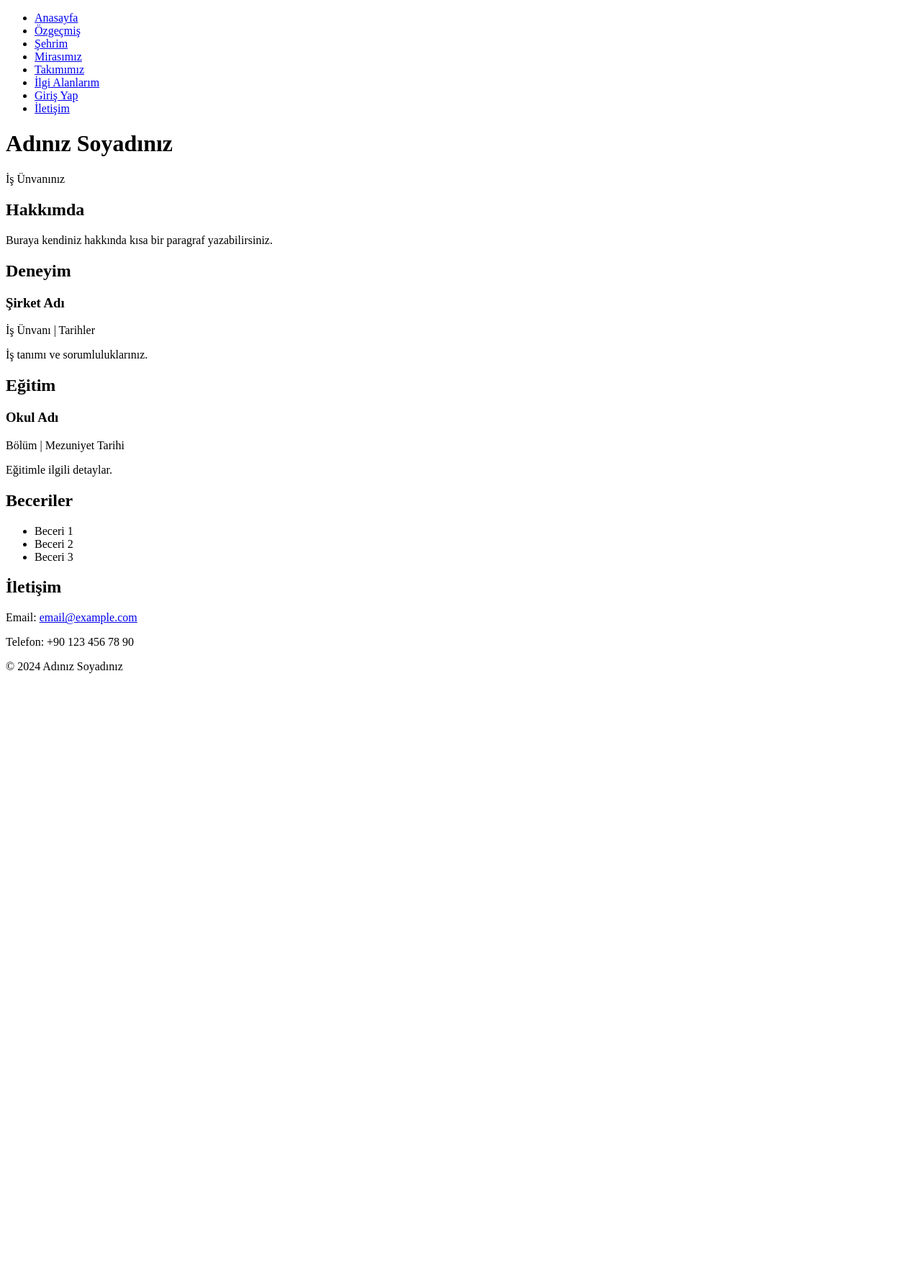
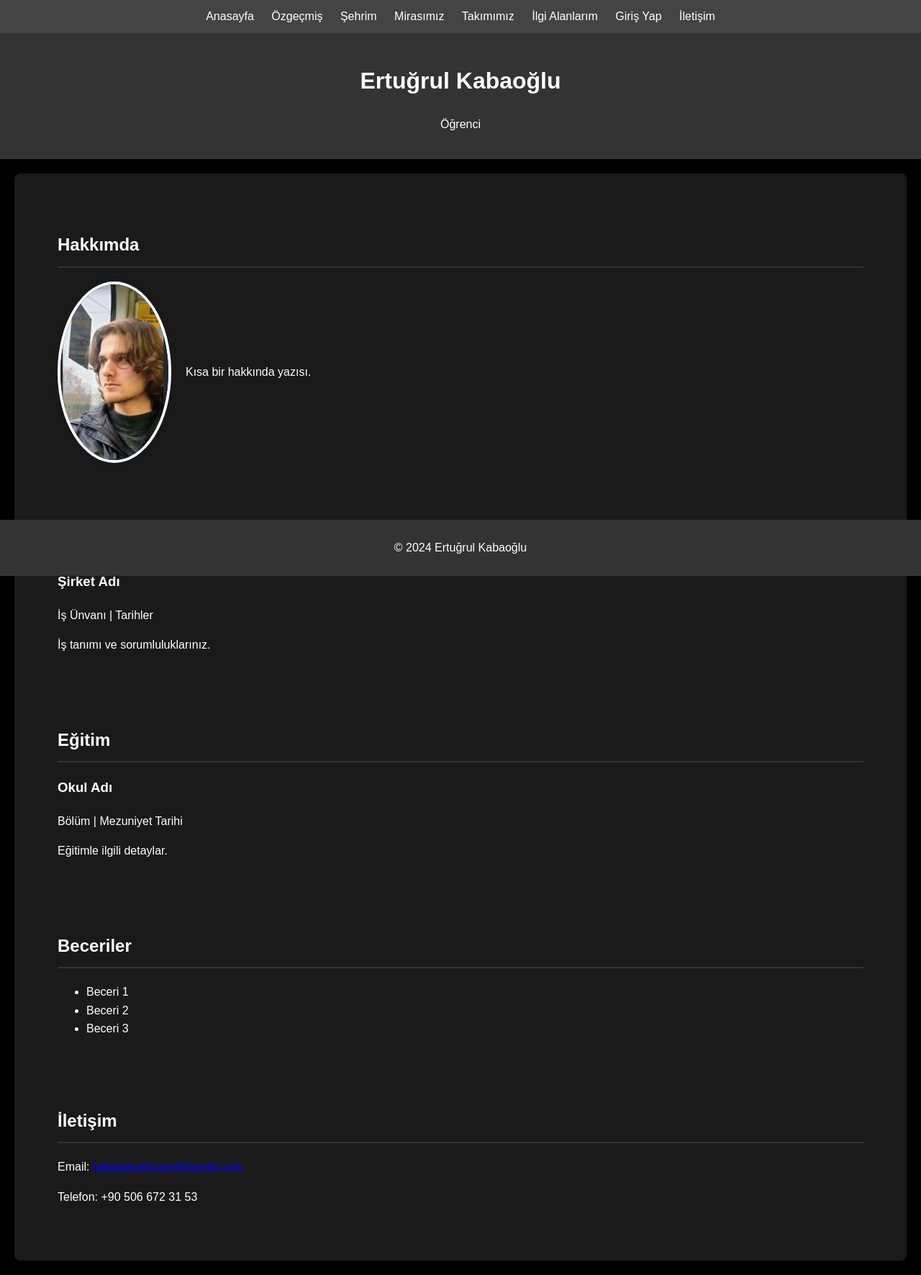
Before and after one commit to Wujin0/Sakarya-niversitesi-Web-teknolojileri, a PHP site: the page made by özgeçmiş.html in a window 1280 px wide. Shown: the whole page at 72% size. Before the commit the page ends 935 px from the top, so only its background shows below. Run offline with PHP 8.4, Linux system fonts and the light colour scheme.

Commit message:
cv kısmını biraaz hallettim

```diff
--- a/style.css
+++ b/style.css
@@ -152,23 +152,25 @@
     background-color: #0056b3;
 }
 
-/* CV stil */
+/* CV Genel Stil */
 .body-cv {
     font-family: Arial, sans-serif;
-    line-height: 1.6;
+    background-color: #000; /* Siyah arka plan */
+    color: #fff; /* Beyaz metin rengi */
     margin: 0;
     padding: 0;
+    line-height: 1.6;
 }
 
 .header-cv {
-    background: #333;
-    color: #fff;
+    background-color: #333; /* Koyu gri arka plan */
+    color: #fff; /* Beyaz metin rengi */
     padding: 20px 0;
     text-align: center;
 }
 
 .nav-cv {
-    background: #444;
+    background-color: #444; /* Orta gri arka plan */
     padding: 10px 0;
     text-align: center;
 }
@@ -176,6 +178,7 @@
 .nav-cv ul {
     list-style: none;
     padding: 0;
+    margin: 0;
 }
 
 .nav-cv ul li {
@@ -184,19 +187,21 @@
 }
 
 .nav-cv ul li a {
-    color: #fff;
+    color: #fff; /* Beyaz metin rengi */
     text-decoration: none;
 }
 
 .section-cv {
     padding: 20px;
     margin: 20px;
-    background: #f4f4f4;
+    background-color: #1a1a1a; /* Çok koyu gri arka plan */
+    border-radius: 8px;
 }
 
 .section-cv h2 {
-    border-bottom: 2px solid #333;
+    border-bottom: 2px solid #333; /* Koyu gri alt çizgi */
     padding-bottom: 10px;
+    color: #fff; /* Beyaz metin rengi */
 }
 
 .section-cv .job, .section-cv .school {
@@ -204,11 +209,25 @@
 }
 
 .footer-cv {
-    background: #333;
-    color: #fff;
+    background-color: #333; /* Koyu gri arka plan */
+    color: #fff; /* Beyaz metin rengi */
     text-align: center;
     padding: 10px 0;
     position: fixed;
     width: 100%;
     bottom: 0;
 }
+
+/* Hakkımda Kısmı */
+.about-container {
+    display: flex;
+    align-items: center;
+}
+
+.profile-photo {
+    border-radius: 50%;
+    border: 4px solid #fff; /* Beyaz çerçeve */
+    box-shadow: 0 0 10px rgba(0, 0, 0, 0.1); /* Hafif gölge */
+    max-width: 150px;
+    margin-right: 20px;
+}
--- a/özgeçmiş.html
+++ b/özgeçmiş.html
@@ -6,11 +6,8 @@
     <title>CV Sayfam</title>
     <link rel="stylesheet" href="style.css">
 </head>
-<body>
-
-
-
-    <nav>
+<body class="body-cv">
+    <nav class="nav-cv">
         <ul>
             <li><a href="index.html">Anasayfa</a></li>
             <li><a href="özgeçmiş.html">Özgeçmiş</a></li>
@@ -23,18 +20,21 @@
         </ul>
     </nav>
 
-
-    <header>
-        <h1>Adınız Soyadınız</h1>
-        <p>İş Ünvanınız</p>
+    <header class="header-cv">
+        <h1>Ertuğrul Kabaoğlu</h1>
+        <p>Öğrenci</p>
     </header>
 
-    <section id="about">
+    <main class="section-cv">
+        <section id="about" class="section-cv">
             <h2>Hakkımda</h2>
-        <p>Buraya kendiniz hakkında kısa bir paragraf yazabilirsiniz.</p>
+            <div class="about-container">
+                <img src="Ekran görüntüsü 2024-02-24 020559.png" alt="Profil Fotoğrafı" class="profile-photo">
+                <p>Kısa bir hakkında yazısı.</p>
+            </div>
         </section>
 
-    <section id="experience">
+        <section id="experience" class="section-cv">
             <h2>Deneyim</h2>
             <div class="job">
                 <h3>Şirket Adı</h3>
@@ -44,7 +44,7 @@
             <!-- Daha fazla iş eklemek için yukarıdaki .job div'ini kopyalayıp yapıştırın -->
         </section>
 
-    <section id="education">
+        <section id="education" class="section-cv">
             <h2>Eğitim</h2>
             <div class="school">
                 <h3>Okul Adı</h3>
@@ -54,7 +54,7 @@
             <!-- Daha fazla eğitim eklemek için yukarıdaki .school div'ini kopyalayıp yapıştırın -->
         </section>
 
-    <section id="skills">
+        <section id="skills" class="section-cv">
             <h2>Beceriler</h2>
             <ul>
                 <li>Beceri 1</li>
@@ -64,14 +64,15 @@
             </ul>
         </section>
 
-    <section id="contact">
+        <section id="contact" class="section-cv">
             <h2>İletişim</h2>
-        <p>Email: <a href="mailto:email@example.com">email@example.com</a></p>
-        <p>Telefon: +90 123 456 78 90</p>
+            <p>Email: <a href="mailto:kabaogluertugrul@gmail.com">kabaogluertugrul@gmail.com</a></p>
+            <p>Telefon: +90 506 672 31 53</p>
         </section>
+    </main>
 
-    <footer>
-        <p>&copy; 2024 Adınız Soyadınız</p>
+    <footer class="footer-cv">
+        <p>&copy; 2024 Ertuğrul Kabaoğlu</p>
     </footer>
 </body>
 </html>
```
Lines whose indentation alone changed are shown as unchanged.
